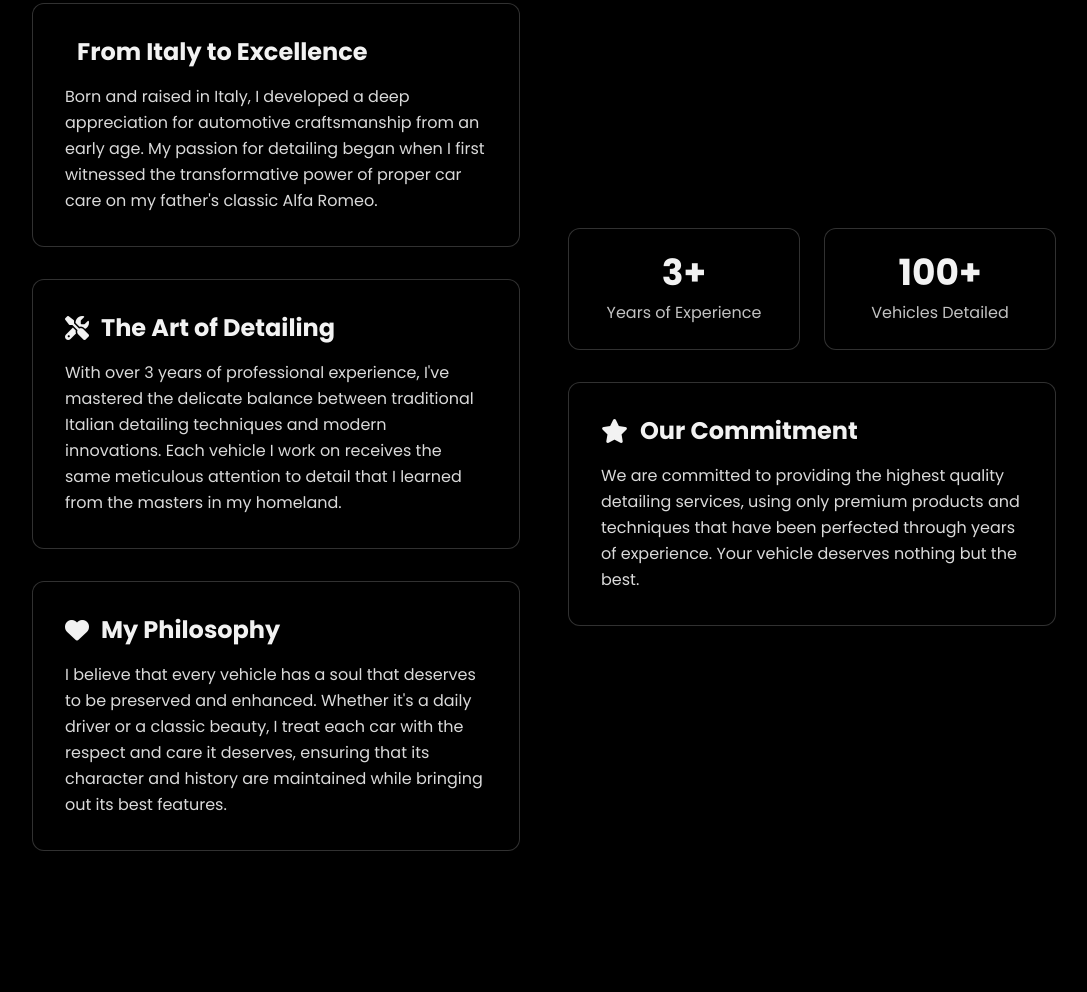
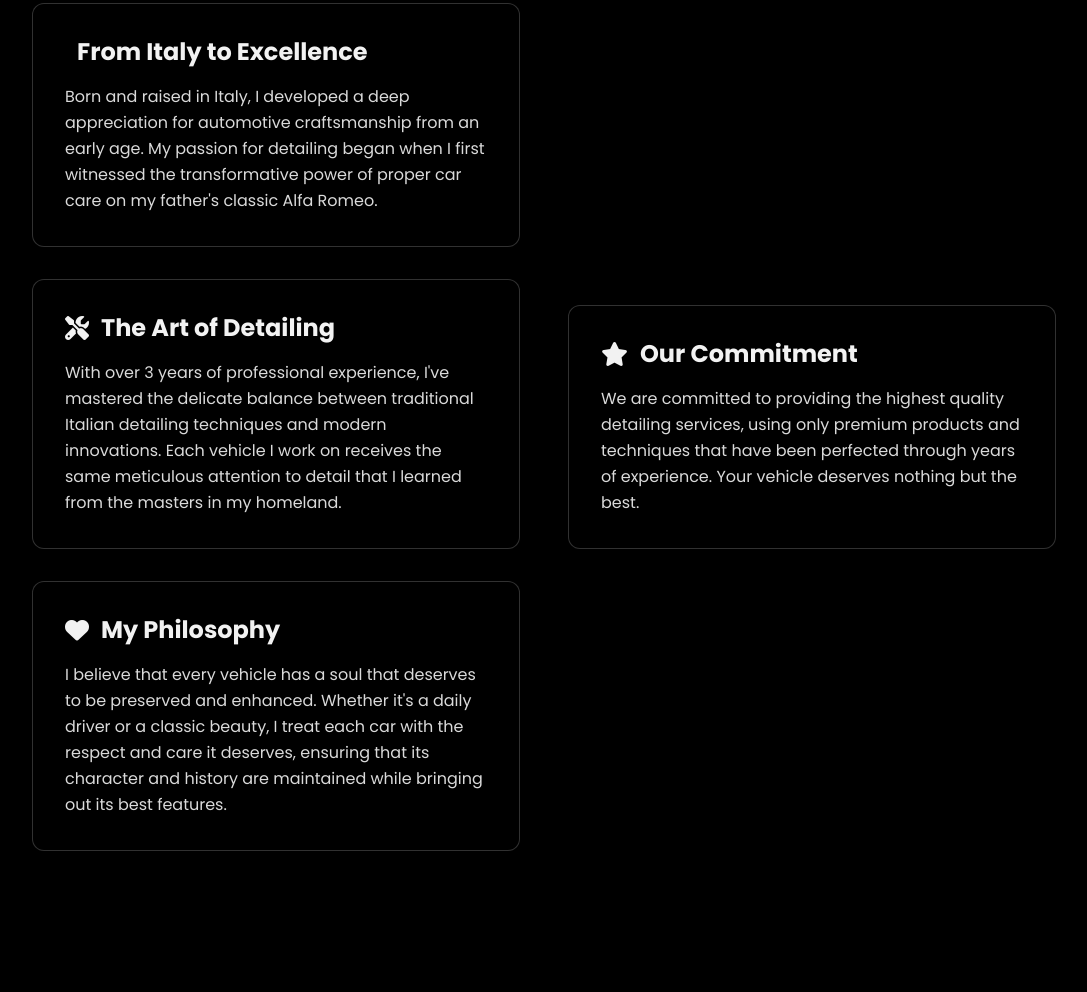
Before and after one commit to TheEnglishDutchman/passiondetailing.github.io, a website: page index.html in a window 1280 px wide. Shown: the part 1017-2009 px from the top of the page, without its empty margins (96-1183 px from the left). Drawn offline with nearby package versions, Linux system fonts and the light colour scheme.

Commit message:
Remove stats section and focus on commitment statement

```diff
--- a/index.html
+++ b/index.html
@@ -261,18 +261,6 @@
 
                     <!-- Right Column: Stats and Image -->
                     <div class="space-y-8">
-                        <!-- Stats Cards -->
-                        <div class="grid grid-cols-2 gap-6">
-                            <div class="bg-[#000000] border border-[#F2F2F2]/20 p-6 rounded-xl text-center hover:border-[#F2F2F2]/40 transition-all duration-300">
-                                <div class="text-4xl font-bold text-[#F2F2F2] mb-2">3+</div>
-                                <div class="text-[#F2F2F2]/80">Years of Experience</div>
-                            </div>
-                            <div class="bg-[#000000] border border-[#F2F2F2]/20 p-6 rounded-xl text-center hover:border-[#F2F2F2]/40 transition-all duration-300">
-                                <div class="text-4xl font-bold text-[#F2F2F2] mb-2">100+</div>
-                                <div class="text-[#F2F2F2]/80">Vehicles Detailed</div>
-                            </div>
-                        </div>
-
                         <!-- Commitment Statement -->
                         <div class="bg-[#000000] border border-[#F2F2F2]/20 p-8 rounded-xl hover:border-[#F2F2F2]/40 transition-all duration-300">
                             <h3 class="text-2xl font-bold text-[#F2F2F2] mb-4 flex items-center">
```
